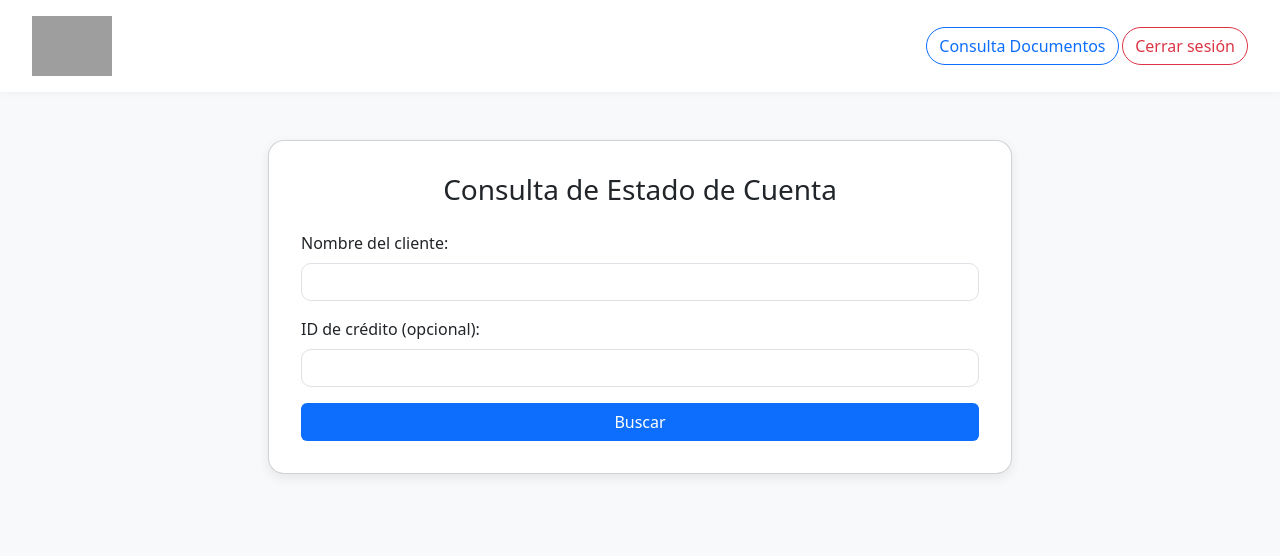
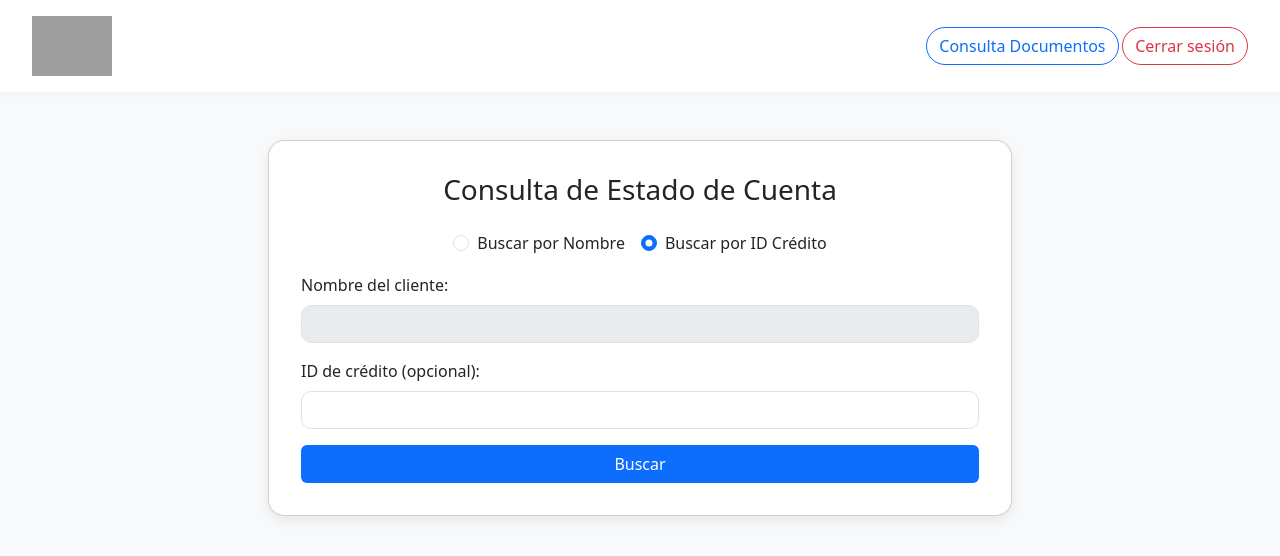
Before and after one commit to JONMAXI/sitio-web-estado-cuenta, a Flask app: page / in a window 1280 px wide. Shown: the top 556 px of the page. Run offline with Flask 3, Linux system fonts and the light colour scheme; the visitor is signed in with stand-in values (Sample User, id 1); grey boxes are pictures that could not be loaded.

Commit message:
Cambios auditorias tablas

```diff
--- a/templates/index.html
+++ b/templates/index.html
@@ -53,6 +53,19 @@
             color: #495057;
         }
     </style>
+    <script>
+        function toggleSearch(mode) {
+            if (mode === 'nombre') {
+                document.getElementById('nombre').disabled = false;
+                document.getElementById('idCredito').disabled = true;
+                document.getElementById('idCredito').value = "";
+            } else {
+                document.getElementById('nombre').disabled = true;
+                document.getElementById('nombre').value = "";
+                document.getElementById('idCredito').disabled = false;
+            }
+        }
+    </script>
 </head>
 <body>
 
@@ -85,9 +98,22 @@
             {% endif %}
 
             <form method="POST">
+                <!-- Radios para elegir búsqueda -->
+                <div class="mb-3 d-flex justify-content-center">
+                    <div class="form-check me-3">
+                        <input class="form-check-input" type="radio" name="modo" value="nombre" id="radioNombre" onclick="toggleSearch('nombre')">
+                        <label class="form-check-label" for="radioNombre">Buscar por Nombre</label>
+                    </div>
+                    <div class="form-check">
+                        <input class="form-check-input" type="radio" name="modo" value="id" id="radioId" checked onclick="toggleSearch('id')">
+                        <label class="form-check-label" for="radioId">Buscar por ID Crédito</label>
+                    </div>
+                </div>
+
                 <div class="mb-3">
                     <label for="nombre" class="form-label">Nombre del cliente:</label>
-                    <input type="text" class="form-control" name="nombre" id="nombre" value="{{ request.form.nombre or '' }}">
+                    <input type="text" class="form-control" name="nombre" id="nombre"
+                           value="{{ request.form.nombre or '' }}" disabled>
                 </div>
 
                 <div class="mb-3">
```
